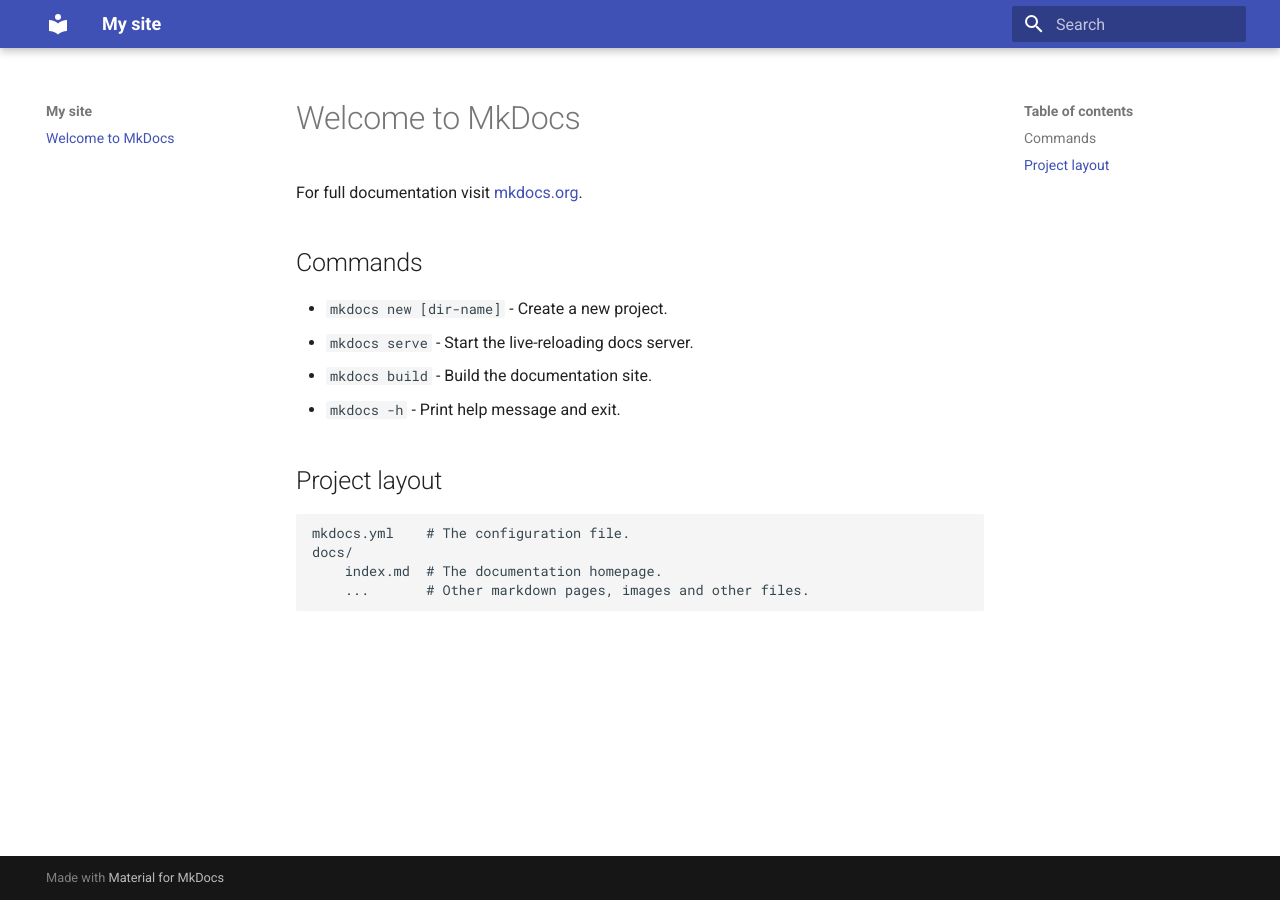
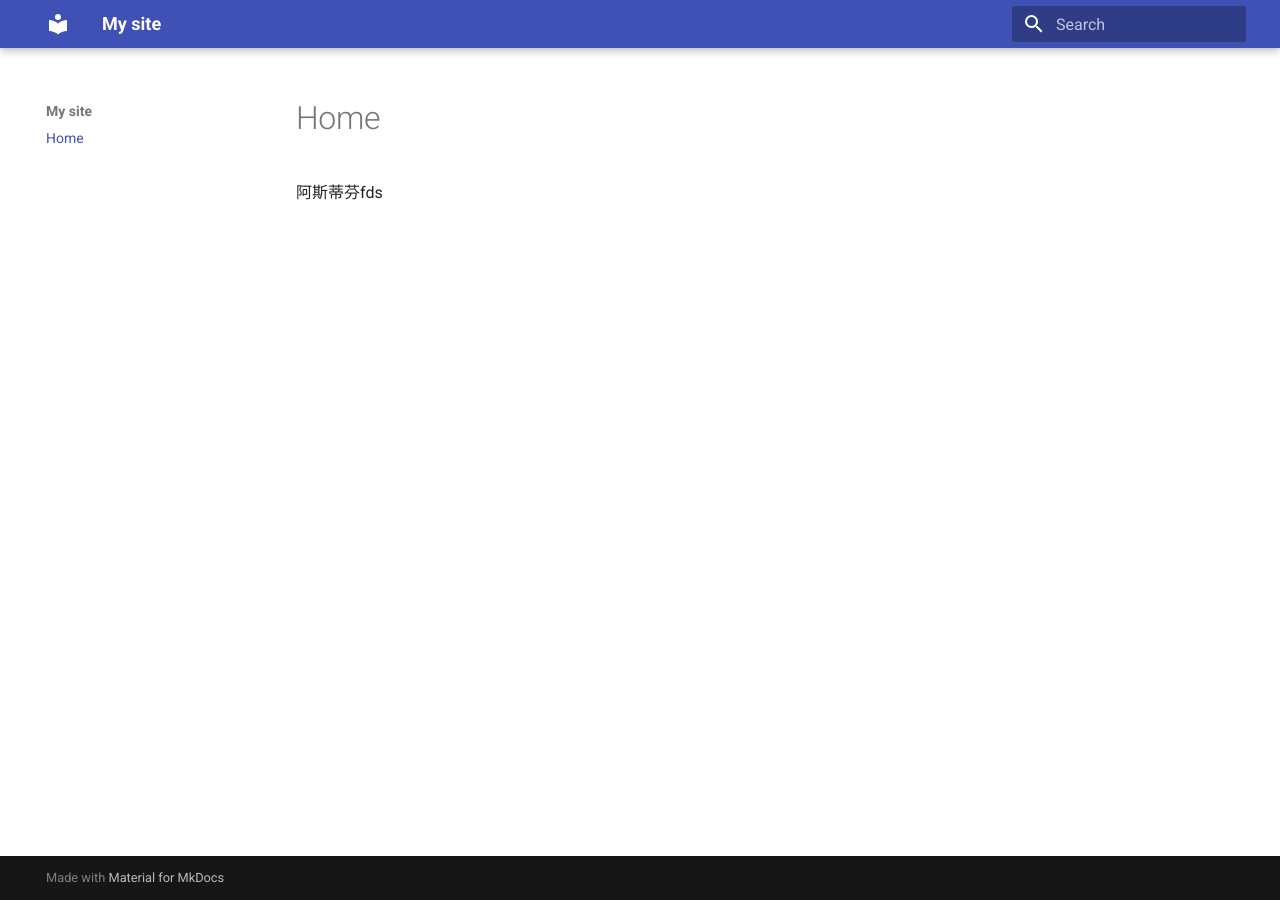
Before and after one commit to one-nerd/web, an MkDocs documentation site: the page built from docs/index.md, in a window 1280 px wide. Built offline with MkDocs 1.6.1 and Material for MkDocs 9.7.7, drawn with Linux system fonts in a browser that asks for light colours.

Commit message:
Update index.md

```diff
--- a/docs/index.md
+++ b/docs/index.md
@@ -1,17 +1 @@
-# Welcome to MkDocs
-
-For full documentation visit [mkdocs.org](https://www.mkdocs.org).
-
-## Commands
-
-* `mkdocs new [dir-name]` - Create a new project.
-* `mkdocs serve` - Start the live-reloading docs server.
-* `mkdocs build` - Build the documentation site.
-* `mkdocs -h` - Print help message and exit.
-
-## Project layout
-
-    mkdocs.yml    # The configuration file.
-    docs/
-        index.md  # The documentation homepage.
-        ...       # Other markdown pages, images and other files.
+阿斯蒂芬fds
```
